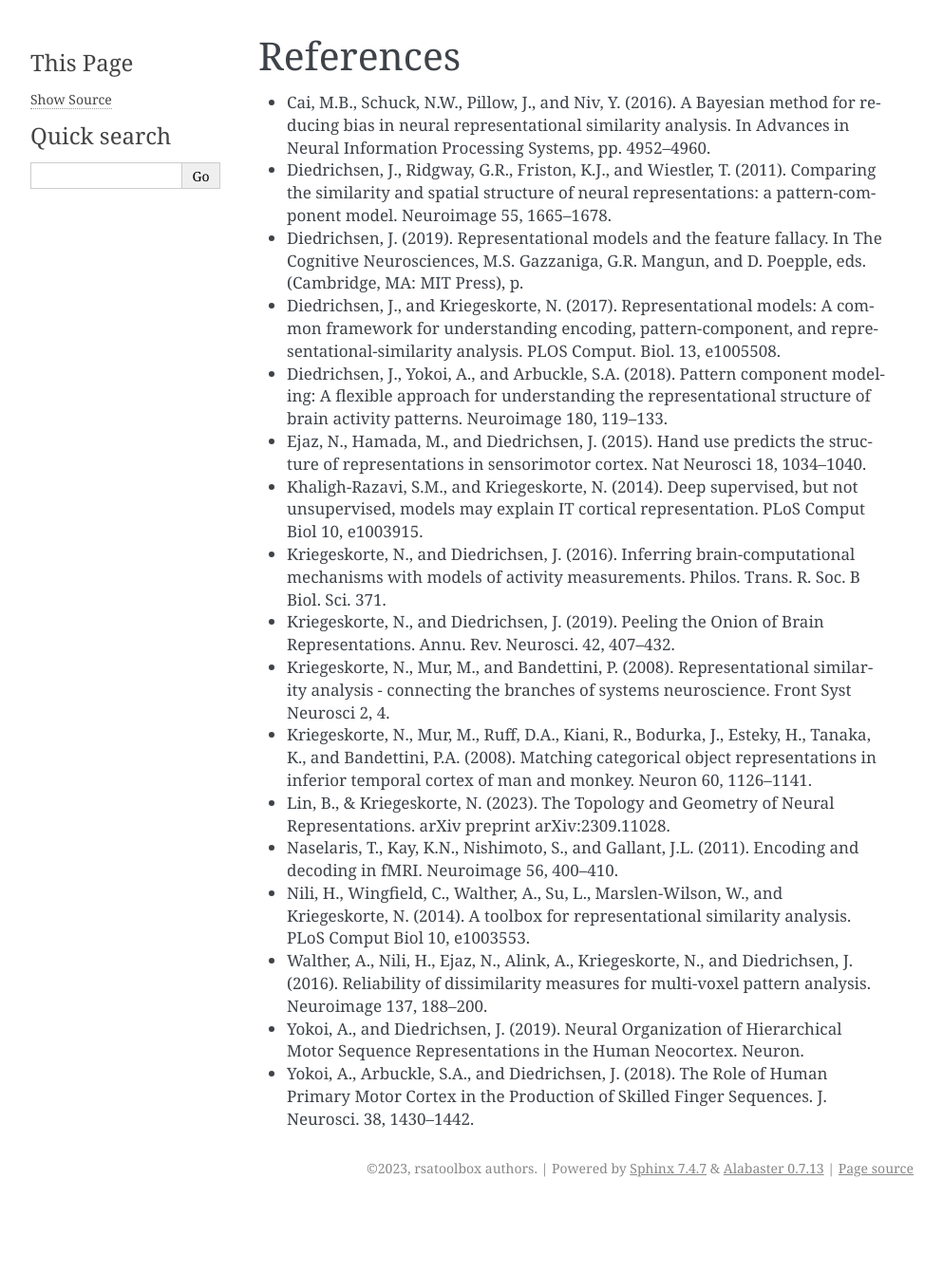
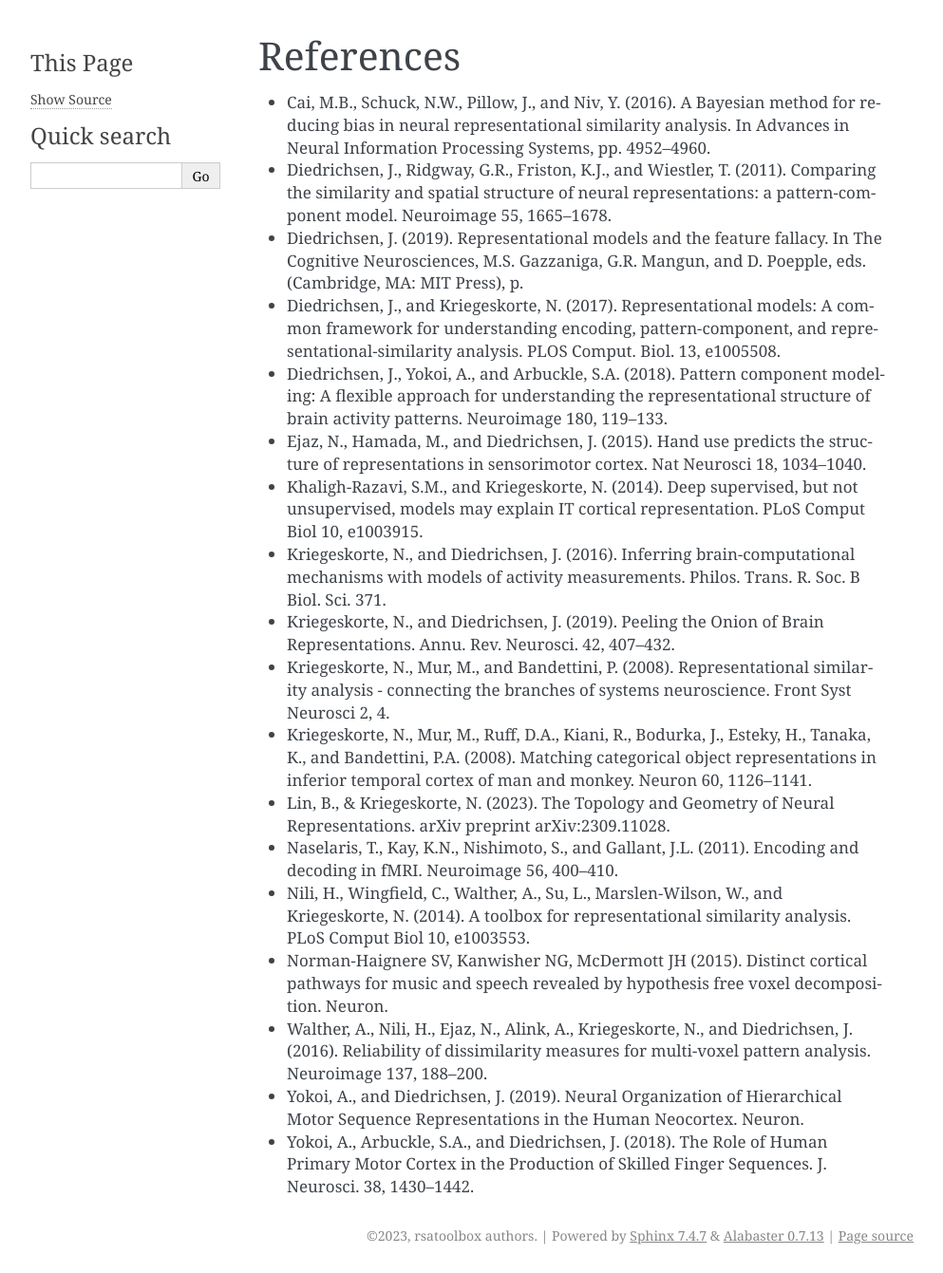
Before and after one commit to rsagroup/rsatoolbox, a Sphinx documentation site: the page built from docs/source/literature_cited.rst, in a window 1280 px wide. Shown: the whole page at 95% size, without its empty margins (148-1141 px from the left). Built offline with Sphinx 7.4.7, drawn with Linux system fonts in a browser that asks for light colours; before the commit the page ends 1270 px from its top, so only the background shows below that.

Commit message:
add neuron 2015 lit ref

```diff
--- a/docs/source/literature_cited.rst
+++ b/docs/source/literature_cited.rst
@@ -31,6 +31,8 @@ References
 
 * Nili, H., Wingfield, C., Walther, A., Su, L., Marslen-Wilson, W., and Kriegeskorte, N. (2014). A toolbox for representational similarity analysis. PLoS Comput Biol 10, e1003553.
 
+* Norman-Haignere SV, Kanwisher NG, McDermott JH (2015). Distinct cortical pathways for music and speech revealed by hypothesis free voxel decomposition. Neuron.
+
 * Walther, A., Nili, H., Ejaz, N., Alink, A., Kriegeskorte, N., and Diedrichsen, J. (2016). Reliability of dissimilarity measures for multi-voxel pattern analysis. Neuroimage 137, 188–200.
 
 * Yokoi, A., and Diedrichsen, J. (2019). Neural Organization of Hierarchical Motor Sequence Representations in the Human Neocortex. Neuron.
```
